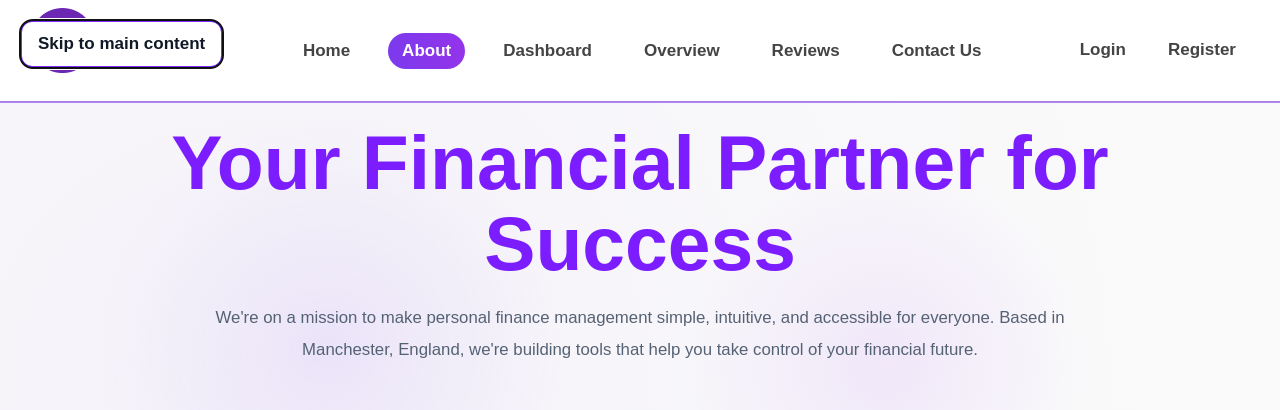
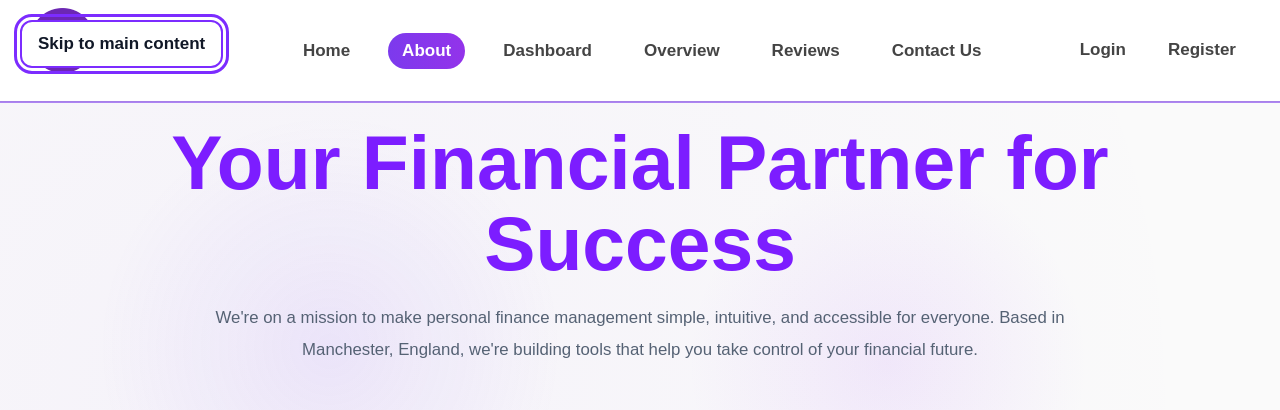
Before and after one commit to Arslanhassan8888/MySpend---A-Personal-Expense-Managment-App, a Flask app: page /about in a window 1280 px wide, with the restyled element focused. Shown: the top 410 px of the page. Run offline with Flask 3, Linux system fonts and the light colour scheme.

Commit message:
Add global focus-visible styles for improved keyboard accessibility

```diff
--- a/tracker/static/css/style.css
+++ b/tracker/static/css/style.css
@@ -13,6 +13,16 @@
     clip-path: inset(50%);
     overflow: hidden;
     white-space: nowrap;
+}
+
+/* Global keyboard focus style (accessible) */
+a:focus-visible,
+button:focus-visible,
+input:focus-visible,
+select:focus-visible,
+textarea:focus-visible {
+    outline: 3px solid #7c2cff;
+    outline-offset: 3px;
 }
 
 
```
